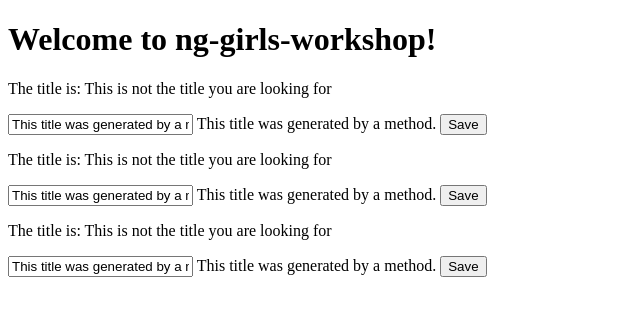
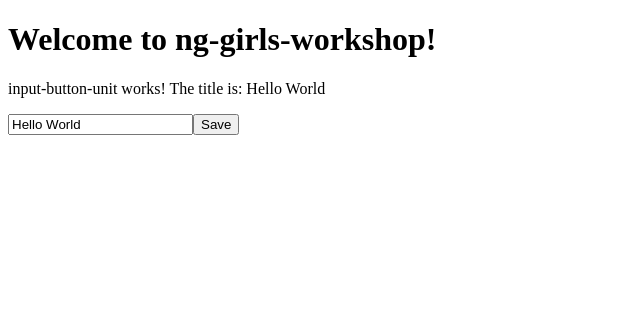
Before and after one commit to annagapuz/ng-girls-workshop-01, an Angular app: page / in a window 1280 px wide. Shown: the top 316 px of the page, without its empty margins (0-640 px from the left). Built offline with nearby package versions, Linux system fonts and the light colour scheme.

Commit message:
Finished chapter 7

```diff
--- a/src/app/app.component.html
+++ b/src/app/app.component.html
@@ -3,5 +3,3 @@
 </h1>
 
 <app-input-button-unit></app-input-button-unit>
-<app-input-button-unit></app-input-button-unit>
-<app-input-button-unit></app-input-button-unit>
--- a/src/app/input-button-unit/input-button-unit.component.html
+++ b/src/app/input-button-unit/input-button-unit.component.html
@@ -1,6 +1,11 @@
-<p>The title is: {{ title }}</p>
+<p>
+  input-button-unit works!
+  The title is: {{ title }}
+</p>
 
-<input [value]="generateTitle()">
+<input [value]="title"
+       (keyup.enter)="changeTitle($event.target.value)">
 
-{{ generateTitle() }}
-<button>Save</button>
+<button (click)="changeTitle('Button Clicked!')">
+  Save
+</button>
--- a/src/app/input-button-unit/input-button-unit.component.ts
+++ b/src/app/input-button-unit/input-button-unit.component.ts
@@ -10,21 +10,13 @@
   title = 'Hello World';
 
   constructor() {
-    this.changeTitle('My First Angular App');
   }
 
   ngOnInit() {
-    setTimeout(() => {
-      this.title = 'This is not the title you are looking for';
-    }, 3000);
   }
 
   changeTitle(newTitle: string) {
     this.title = newTitle;
   }
 
-  generateTitle(): string {
-    return 'This title was generated by a method.';
-  }
-
 }
```
